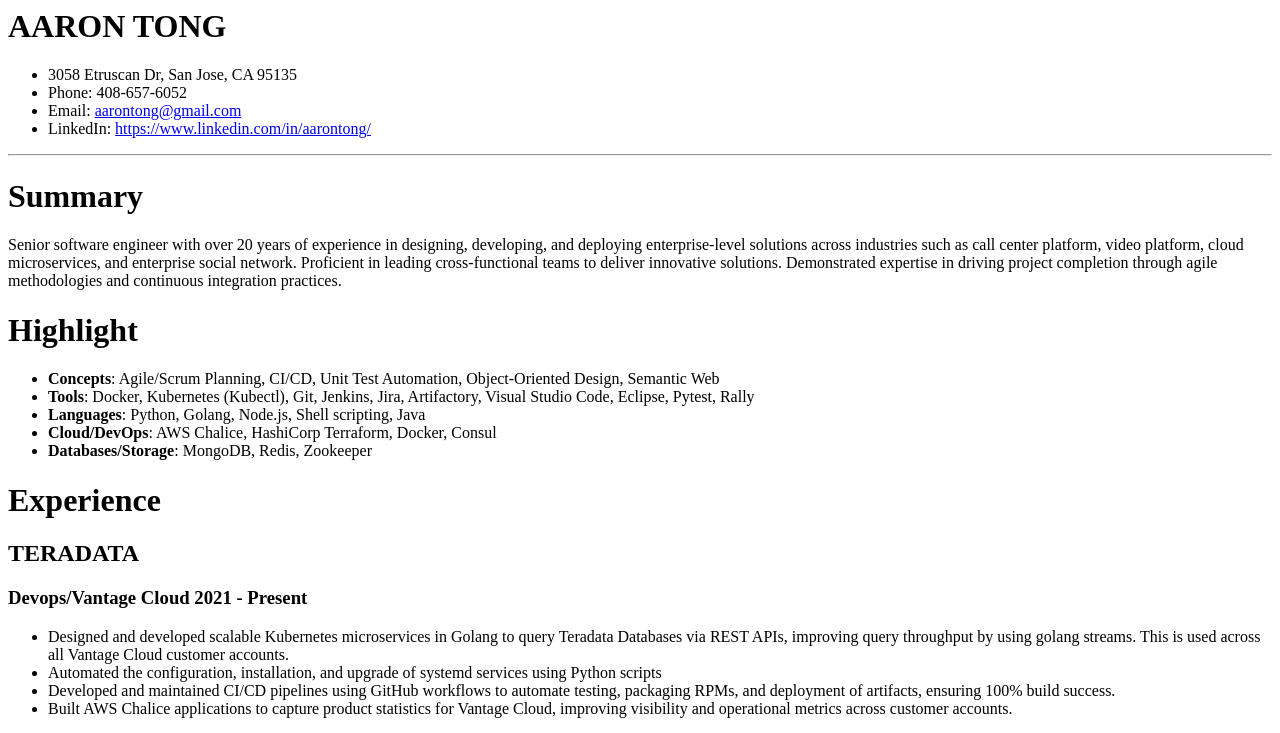
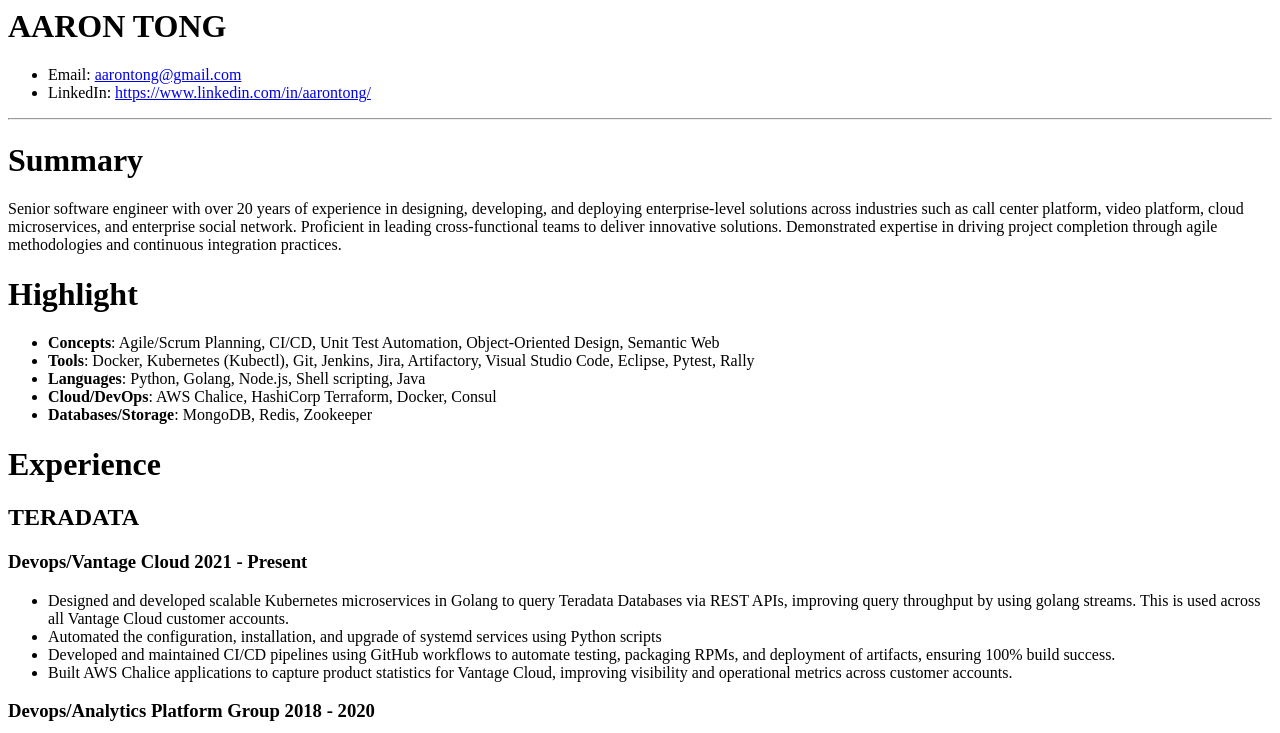
Before and after one commit to aatong/aatong.github.io, a plain HTML site: page index.html in a window 1280 px wide. Shown: the top 733 px of the page. Drawn offline with Linux system fonts and the light colour scheme.

Commit message:
revision update

```diff
--- a/index.html
+++ b/index.html
@@ -1,7 +1,5 @@
 <h1 id="aaron-tong">AARON TONG</h1>
 <ul>
-<li>3058 Etruscan Dr, San Jose, CA 95135</li>
-<li>Phone: 408-657-6052</li>
 <li>Email: <a href="mailto:&#97;&#97;&#x72;&#111;&#110;&#116;&#x6f;&#110;&#103;&#64;&#x67;&#x6d;&#97;&#105;&#x6c;&#46;&#x63;&#x6f;&#x6d;">&#97;&#97;&#x72;&#111;&#110;&#116;&#x6f;&#110;&#103;&#64;&#x67;&#x6d;&#97;&#105;&#x6c;&#46;&#x63;&#x6f;&#x6d;</a></li>
 <li>LinkedIn: <a href="https://www.linkedin.com/in/aarontong/">https://www.linkedin.com/in/aarontong/</a></li>
 </ul>
```
Also changed, not shown: 1 other file.
